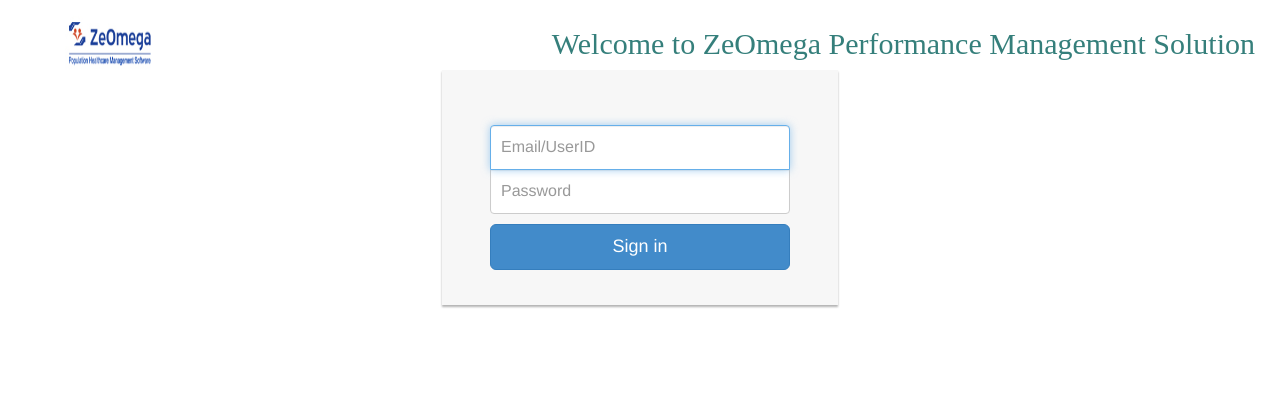
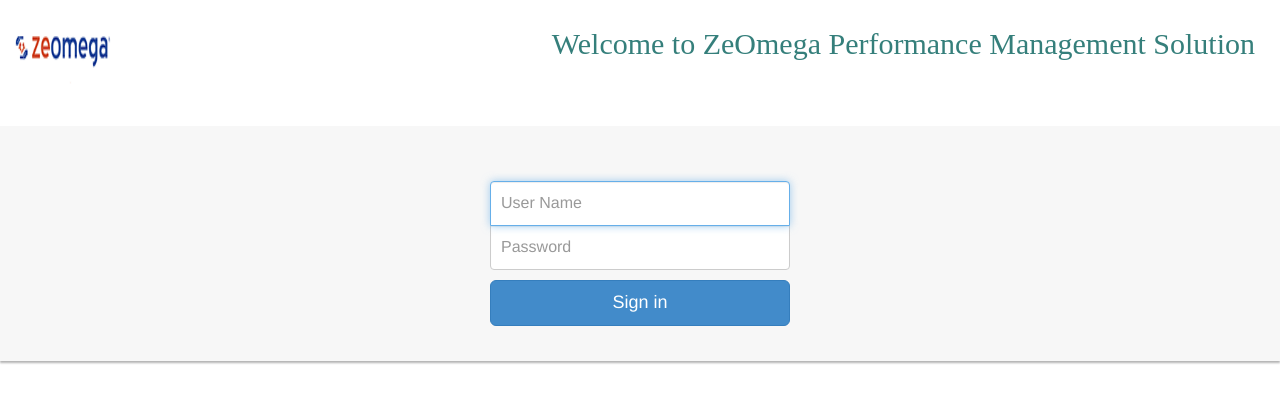
Before and after one commit to tkiran/ZePerformance, a Django app: page /ReviewProcess/ in a window 1280 px wide. Shown: the top 403 px of the page. Run offline with Django 3.2, Linux system fonts and the light colour scheme; some libraries are stand-ins or nearby versions.

Commit message:
Implement ZPMS

```diff
--- a/ReviewProcess/templates/ReviewProcess/index.html
+++ b/ReviewProcess/templates/ReviewProcess/index.html
@@ -1,34 +1,22 @@
 <!DOCTYPE html>
 <html>
-
-    <head>
-
-        <title></title>
-
-		{% load staticfiles %}
-
+    <head>{% load staticfiles %}
         <link rel="stylesheet" type="text/css" href="{% static 'ReviewProcess/style.css' %}" />
 		<link rel="stylesheet" type="text/css" href="{% static 'ReviewProcess/bootstrap/bootstrap.min.css' %}" />
     </head>
 
 <body>
 <div class="container">
-<div class="main-header" style="wid height:50px;margin-top:0px;background-color:#ffffff; border-radius:5px 5px 0 0" id="header_div">
-   <div style="float: left;width: 15%;height: 50px;background-color: #ffffff;padding-bottom: 21px;">
- <!--  <img src="http://upload.wikimedia.org/wikipedia/commons/thumb/c/ce/Coca-Cola_logo.svg/800px-Coca-Cola_logo.svg.png" height="60" style="padding: 10px 0px 10px 10px;" /> -->
-
-         <img class="profile-img" src="{% static 'ReviewProcess/images/logo.jpg' %}" alt="">
-
-
+   <div class="pull-left">
+     <img class="profile-img" src="{% static 'ReviewProcess/images/zeomega.gif' %}" alt="">
    </div>
-
- <div style="float: left;height:50px;width:85%;">
+   <div class="">
     <font class="modal-header" style="font-family: Source Sans Pro;margin: 10px 0px 0px 0px; vertical-align:center; color:#357f7b;float:right; padding-right: 10px; border-bottom:none;padding-top: 13px;font-size:30px;">Welcome to ZeOmega Performance Management Solution</font>
    </div>
 </div>
-    			<div class="row">
 
-        	      <div class="col-sm-6 col-md-4 col-md-offset-4">
+<div id="content-main">
+  <div>
     <div class="account-wall">
       <form class="form-signin" name="loginfrm" method="post">
        {% csrf_token %}
@@ -38,7 +26,7 @@
         {% if logout %}<label>Successfully  logged out <a href="/ReviewProcess">Click here to login </a></label>{% endif %}
         {% if incorrect_login %}<label>Incorrect  ID or Password</label>{% endif %}
         <div {% if logout %} style="display:none" {% endif %}  >
-                	<input type="text" class="form-control" name="uid" placeholder="Email/UserID" required autofocus>
+        <input type="text" class="form-control" name="uid" placeholder="User Name" required autofocus>
                 	<input type="password" name="upass" class="form-control" placeholder="Password" required>
                 	<button class="btn btn-lg btn-primary btn-block" type="submit">
                     	Sign in</button>
--- a/ReviewProcess/urls.py
+++ b/ReviewProcess/urls.py
@@ -9,4 +9,5 @@ urlpatterns = [
                url(r'^profiles/$', views.user_profile, name='profiles'),
                url(r'^createtask/$', views.createtask, name='createtask'),
                url(r'^getreviewquestion/$', views.getreviewquestion, name='getreviewquestion'),
+               url(r'^editpage/$', views.update_profile, name='editpage'),
 ]
--- a/ReviewProcess/views.py
+++ b/ReviewProcess/views.py
@@ -12,6 +12,7 @@ from ReviewProcess.models import ReportingManagerProfile
 from django import forms
 from .forms import ContactForm
 from ReviewProcess.models import ReviewQuestion
+from ReviewProcess.forms import UpdateProfileForm
 
 def index(request):
     template = loader.get_template('ReviewProcess/index.html')
@@ -81,15 +82,6 @@ def createtask(request):
    )
 
 @login_required
-def editprofinfo(request):
-    # Redirect back to index page.
-    context = {}
-    return render_to_response(
-       'ReviewProcess/profile.html',context,
-       context_instance=RequestContext(request)
-   )
-
-@login_required
 def getreviewquestion(request):
     # Redirect back to index page.
     context = {}
@@ -101,3 +93,11 @@ def getreviewquestion(request):
        'ReviewProcess/myform.html',context,
        context_instance=RequestContext(request)
    )
+
+def update_profile(request):
+    args = {}
+    if request.method == 'POST':
+        form = UpdateProfileForm(request.POST)
+        if form.is_valid():
+            form.save()
+            print "updated successfully"
--- a/ZePerformance/settings.py
+++ b/ZePerformance/settings.py
@@ -105,7 +105,7 @@ DATABASES = {
         'NAME': 'test',
         'HOST': 'localhost',
         'USER': 'root',
-        'PASSWORD': 'root',
+        'PASSWORD': 'zeadmin',
         'PORT': '3306',
     }
 }
```
Also changed, not shown: ReviewProcess/templates/ReviewProcess/profile.html (+12 -13 lines). Lines whose indentation alone changed are shown as unchanged.
